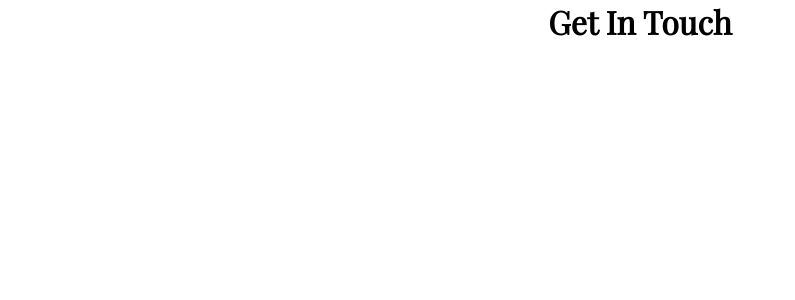
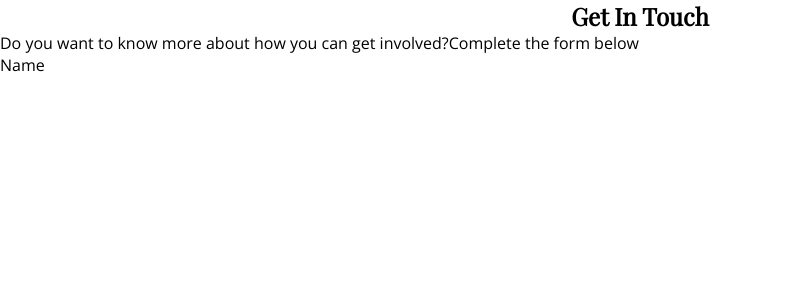
Before and after one commit to alphaClass6143/hackathon-2023-charityhub, a Flask app: template app/templates/contact-us.html in a window 1280 px wide. Shown: the top 300 px of the page, without its empty margins (0-795 px from the left). Run offline with Flask 2, Linux system fonts and the light colour scheme; the template is opened without the code that fills it, so the values that code supplies are empty.

Commit message:
added name input in form element

```diff
--- a/app/templates/contact-us.html
+++ b/app/templates/contact-us.html
@@ -10,6 +10,25 @@
 
 </head>
 <body>
-    <h1>Get In Touch</h1>
+    <section>
+        <div>
+            <h1>Get In Touch</h1>
+            <p>Do you want to know more about how you can get involved?Complete the form below</p>
+        </div>
+        <div>
+            <form>
+                <fieldset>
+                    <legend>
+                        <label for="name">Name</label>
+                        <input type="text" id="name" name="firstname" required>
+                    </legend>
+                </fieldset>
+
+            </form>
+
+        </div>
+    </section>
+
+
 </body>
 </html>
```
